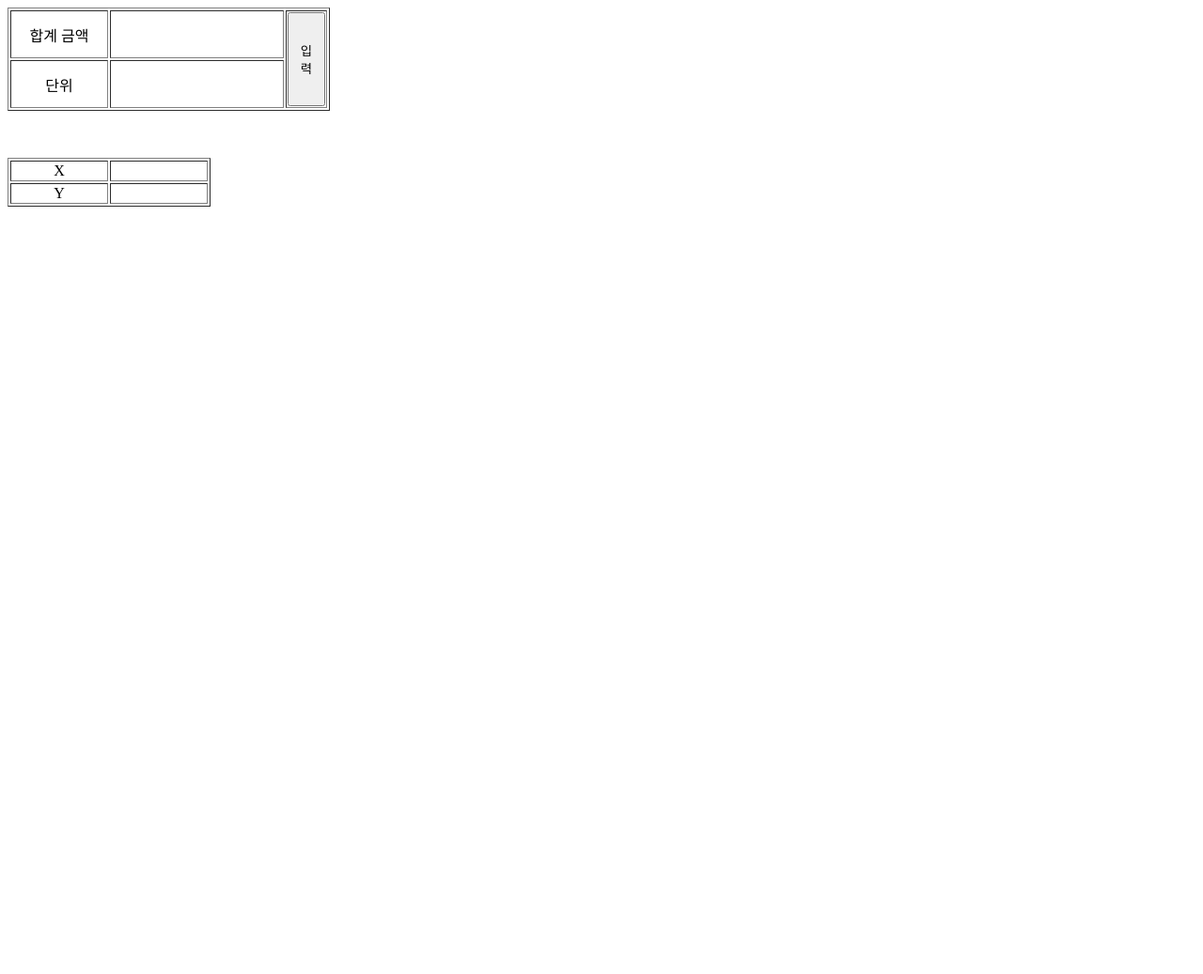
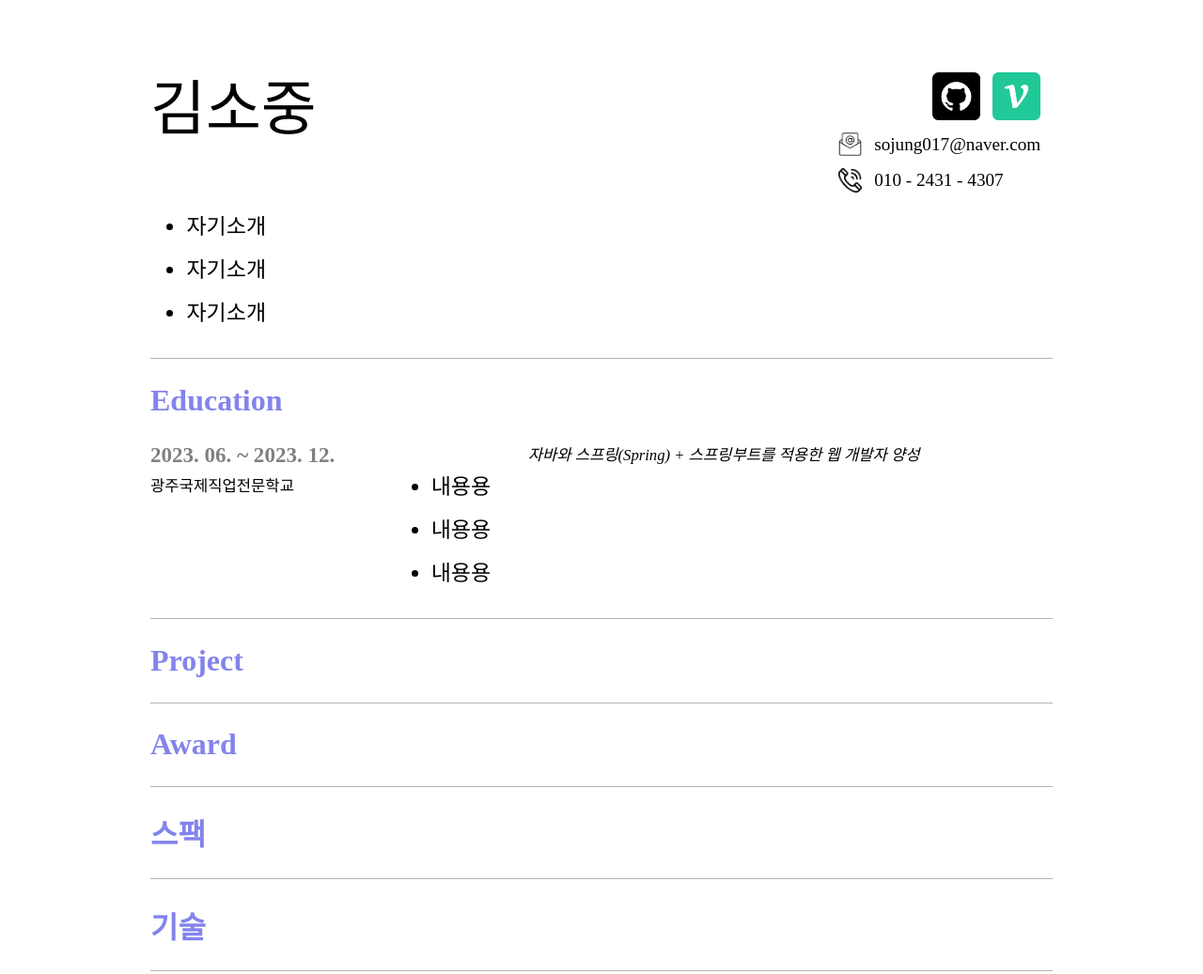
Before and after one commit to KSJ0314/KSJ0314.github.io, a plain HTML site: page index.html in a window 1280 px wide. Shown: the whole page at 94% size. Before the commit the page ends 800 px from the top, so only its background shows below. Drawn offline with Linux system fonts and the light colour scheme.

Commit message:
Add files via upload

```diff
--- /dev/null
+++ b/index.css
@@ -0,0 +1,114 @@
+*{
+    margin: 0;
+    padding: 0;
+    font-size: 1.8vw;
+}
+
+li{
+    margin-left: 3vw;
+    line-height: 2em;
+}
+
+.font15{
+    font-size: 1.5vw;
+}
+
+.font13{
+    font-size: 1.3vw;
+}
+
+.text-center{
+    text-align: center;
+}
+
+.line{
+    margin: 2vw auto;
+    border-bottom: 0.1vw solid #b3b3b3;
+}
+
+.dashline{
+    margin: 2vw auto;
+    border-top: 0.1vw dashed #b3b3b3;
+}
+
+body > div {
+    margin: 0 auto;
+    width: 75%;
+}
+.top > div {
+    display: flex;
+    justify-content: space-between;
+}
+.top{
+    margin-top: 5vw;
+}
+.name{
+    font-size: 5vw;
+}
+.contact > div {
+    margin: 1vw;
+    height: 2vw;
+    display: flex;
+    align-items: center;
+}
+.contact img {
+    height: 100%;
+    margin-right: 1vw;
+}
+.github{
+    height: 4vw !important;
+    justify-content: end;
+}
+.github > div{
+    width: 4vw;
+    height: 100%;
+    margin-left: 1vw;
+    display: flex;
+    align-items: center;
+    position: relative;
+}
+.github img {
+    height: 100%;
+    position: absolute;
+}
+.github .hover {
+    width: 0;
+    height: 0;
+    left: 2vw;
+    z-index: 1;
+}
+.github img:hover{
+    cursor: pointer;
+}
+.github>div:hover .hover{
+    width: 3.5vw;
+    height: 3.5vw;
+    left: 0.25vw;
+    transition: 0.2s;
+}
+
+
+.title{
+    font-size: 2.5vw;
+    margin-bottom: 2vw;
+    color: #8383ec;
+    font-weight: bold;
+}
+
+.edu{
+    display: flex;
+}
+
+.edu .date {
+    font-weight: bold;
+    color: gray;
+    margin-bottom: 0.5vw;
+}
+
+.edu > div:first-child{
+    margin-right: 5vw;
+    flex-shrink: 0;
+}
+.edu > div:nth-child(2){
+    width: 100%;
+}
--- a/index.html
+++ b/index.html
@@ -1,124 +1,98 @@
 <!DOCTYPE html>
-<html lang="en">
+<html>
 <head>
     <meta charset="UTF-8">
     <meta name="viewport" content="width=device-width, initial-scale=1.0">
-    <title>Document</title>
-    <style>
-        input{
-            border: none;
-        }
-        input:focus{
-            outline: none;
-        }
-        table{
-            text-align: center;
-        }
-        td{
-            width: 100px;
-        }
-    </style>
+    <title>김소중</title>
+    <link rel="stylesheet" href="index.css">
 </head>
 <body>
-    <table border="1">
-        <tr>
-            <td>
-                합계 금액
-            </td>
-            <td>
-                <input id="num" type="number">
-            </td>
-            <td rowspan="4" style="width: 40px;">
-                <button onclick="calcul()" style="height: 100px;">입력</button>
-            </td>
-        </tr>
-        <!-- <tr>
-            <td>X %</td>
-            <td>
-                <input id="x" type="number">
-            </td>
-        </tr>
-        <tr>
-            <td>Y %</td>
-            <td>
-                <input id="y" type="number">
-            </td>
-        </tr> -->
-        <tr>
-            <td>단위</td>
-            <td>
-                <input id="unit" type="number">
-            </td>
-        </tr>
-    </table>
-
-    <table border="1" style="margin-top: 50px;">
-        <tr>
-            <td>X</td>
-            <td>
-                <p id="result"></p>
-            </td>
-        </tr>
-        <tr>
-            <td>Y</td>
-            <td>
-                <p id="result2"></p>
-            </td>
-        </tr>
-    </table>
-
-    <script>
-        const result = document.getElementById('result');
-        const result2 = document.getElementById('result2');
-        let num;
-        let num1;
-        let num2;
-        let div;
-        let bul;
-        let count;
-
-        function calcul(num) {
-            bul = true;
-            count = 0;
-
-            num = document.getElementById('num').value;
-            div = document.getElementById('unit').value;
-
-            num1 = num * 8.5;
-            num2 = num * 15 / 7;
-
-            while (bul){
-                adjust(num);
-            }
-            result.innerHTML = num1;
-            result2.innerHTML = num2;
-        }
-
-        function adjust(num){
-            if (count < 10){
-                if (num2%div!=0) {
-                    num2 -= num2%div;
-                    num1 = ( num - (num2*0.07) ) / 0.1;
-                } else if (bul) {
-                    num2 -= div;
-                    num1 = ( num - (num2*0.07) ) / 0.1;
-                }
-                if (num1%div == 0){
-                    bul = false;
-                }
-            } else {
-                num2 += div;
-                num1 = ( num - (num2*0.07) ) / 0.1;
-            }
-
-            if (num1%div == 0){
-                bul = false;
-            }
-            count++;
-            if (count > 100){
-                bul = false;
-            }
-        }
-    </script>
+    <div class="top">
+        <div>
+            <div class="name">
+                김소중
+            </div>
+            <div class="contact">
+                <div class="github">
+                    <div>
+                        <img src="images/git.png" alt="github" class="default">
+                        <img src="images/git2.png" alt="github-hover" class="hover" onclick="window.open('about:blank').location.href ='https://github.com/KSJ0314';">
+                    </div>
+                    <div>
+                        <img src="images/velog.png" alt="github" class="default">
+                        <img src="images/velog2.png" alt="github-hover" class="hover" onclick="window.open('about:blank').location.href ='https://velog.io/@ksj0314/posts';">
+                    </div>
+                </div>
+                <div>
+                    <img src="images/email.png" alt="email">
+                    <div class="font15">sojung017@naver.com</div>
+                </div>
+                <div>
+                    <img src="images/tell.png" alt="tell">
+                    <div class="font15">010 - 2431 - 4307</div>
+                </div>
+            </div><!-- /.contact -->
+        </div>
+        <div>
+            <div class="content">
+                <ul>
+                    <li>자기소개</li>
+                    <li>자기소개</li>
+                    <li>자기소개</li>
+                </ul>
+            </div>
+        </div>
+    </div><!-- /.top -->
+    <div class="line"></div>
+    <div>
+        <div class="title">
+            Education
+        </div>
+        <div class="edu">
+            <div>
+                <div class="date">
+                    2023. 06. ~ 2023. 12.
+                </div>
+                <div class="font13">
+                    광주국제직업전문학교
+                </div>
+            </div>
+            <div>
+                <div class="font13 text-center" style="font-style: italic;">
+                    자바와 스프링(Spring) + 스프링부트를 적용한 웹 개발자 양성
+                </div>
+                <ul>
+                    <li>내용용</li>
+                    <li>내용용</li>
+                    <li>내용용</li>
+                </ul>
+            </div>
+        </div><!-- /.edu -->
+    </div>
+    <div class="line"></div>
+    <div>
+        <div class="title">
+            Project
+        </div>
+    </div>
+    <div class="line"></div>
+    <div>
+        <div class="title">
+            Award
+        </div>
+    </div>
+    <div class="line"></div>
+    <div>
+        <div class="title">
+            스팩
+        </div>
+    </div>
+    <div class="line"></div>
+    <div>
+        <div class="title">
+            기술
+        </div>
+    </div>
+    <div class="line"></div>
 </body>
 </html>
```
Also changed, not shown: images/email.png (added), images/git.png (added), images/git2.png (added), images/tell.png (added), images/velog.png (added), images/velog2.png (added).
